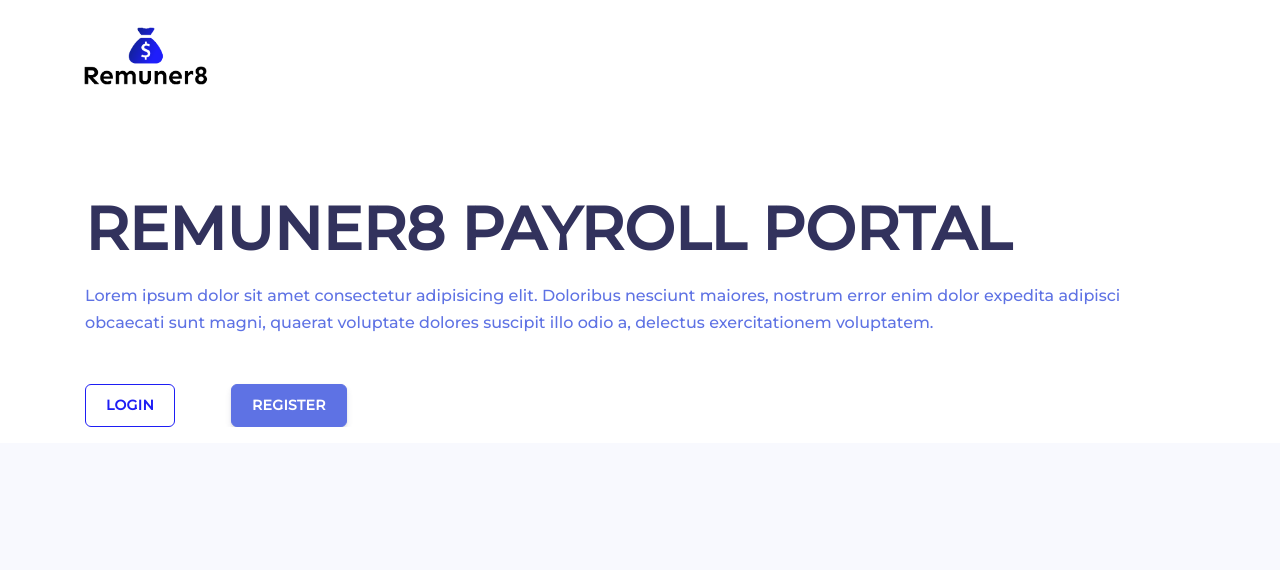
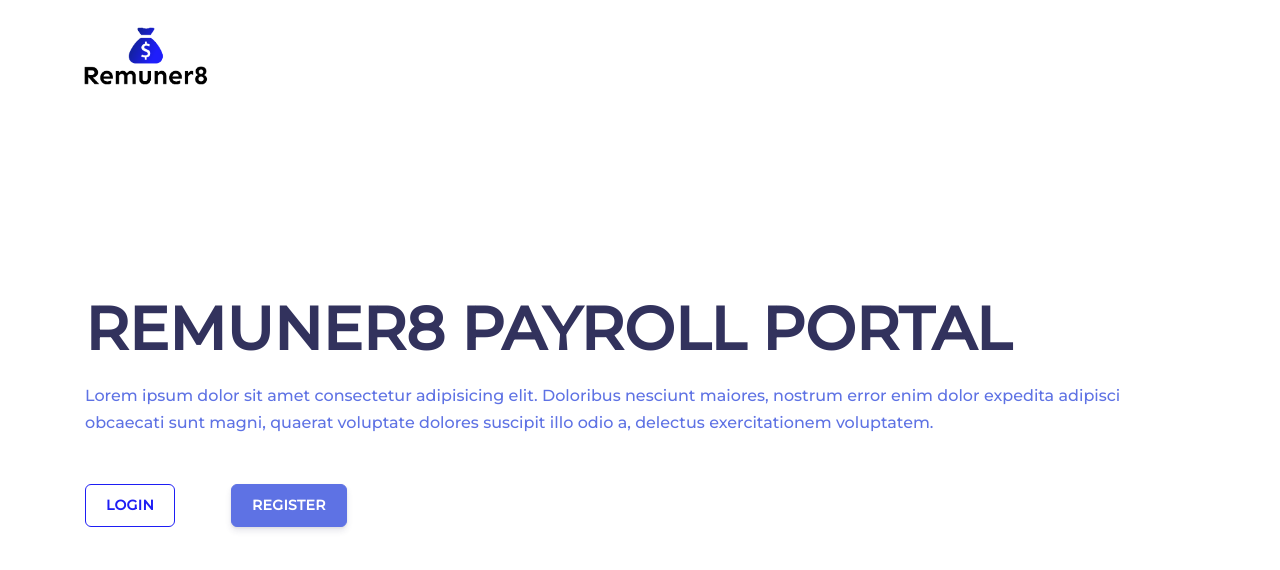
Before and after one commit to emwhylaj/Remuner8-ClientSide, a React (Create React App) app: page / in a window 1280 px wide. Shown: the top 570 px of the page. Built offline with nearby package versions, Linux system fonts and the light colour scheme.

Commit message:
Fixed Homepage styles

```diff
--- a/src/assets/scss/home.styles.scss
+++ b/src/assets/scss/home.styles.scss
@@ -6,6 +6,11 @@
 
 .home {
   font-family: 'Montserrat', sans-serif;
+  height: 100%;
+
+  section {
+    height: 75%;
+  }
 
   .caption-heading {
     font-size: 60px;
--- a/src/custom.css
+++ /dev/null
@@ -1,58 +0,0 @@
-/* Provide sufficient contrast against white background */
-*,
-::after,
-::before {
-  box-sizing: border-box;
-  margin: 0;
-  padding: 0;
-}
-
-::selection {
-  color: #fff;
-  background: royalblue;
-}
-
-a {
-  color: #0366d6;
-  text-decoration: none;
-  cursor: pointer;
-  transition: color 0.3s ease 0s;
-}
-
-a:hover {
-  color: #699dff;
-}
-
-a:active {
-  color: #2a59d1;
-}
-
-a:active, a:hover {
-  text-decoration: none;
-  outline: 0px;
-}
-
-html,
-body {
-  min-height: 100%;
-  width: 100%;
-}
-
-.App {
-  height: 100vh;
-}
-
-@font-face {
-  font-family: 'senBold';
-  src: url(/fonts/sen_bold/sen_bold.ttf);
-  font-style: normal;
-  font-weight: 400;
-  font-display: swap;
-}
-
-@font-face {
-  font-family: 'TTNormsPro';
-  src: url(/fonts/sen_bold/sen_extra_bold.ttf);
-  font-weight: 700;
-  font-display: swap;
-}
--- a/src/custom.scss
+++ b/src/custom.scss
@@ -3,6 +3,21 @@
 $breakpoint-md: 768px;
 $breakpoint-lg: 992px;
 $breakpoint-xl: 1200px;
+
+@font-face {
+  font-family: 'senBold';
+  src: url(/fonts/sen_bold/sen_bold.ttf);
+  font-style: normal;
+  font-weight: 400;
+  font-display: swap;
+}
+
+@font-face {
+  font-family: 'TTNormsPro';
+  src: url(/fonts/sen_bold/sen_extra_bold.ttf);
+  font-weight: 700;
+  font-display: swap;
+}
 
 *,
 ::after,
--- a/src/pages/Homepage/Home.js
+++ b/src/pages/Homepage/Home.js
@@ -11,14 +11,14 @@
 
   render() {
     return (
-      <div className="home bg-gradient-white pb-3">
+      <main className="home bg-gradient-white pb-3">
         <header>
             <Link className="ml-6" to="/">
               <img src={logo} alt="Remuner8" width="150" />
             </Link>
         </header>
 
-        <main className="mt-6">
+        <section>
           <div className="container h-100 d-flex flex-column justify-content-center align-items-center">
             <div className="caption text-blue">
               <h1 className="caption-heading">
@@ -37,8 +37,8 @@
               </div>
             </div>
           </div>
-        </main>
-      </div>
+        </section>
+      </main>
     );
   }
 }
```
